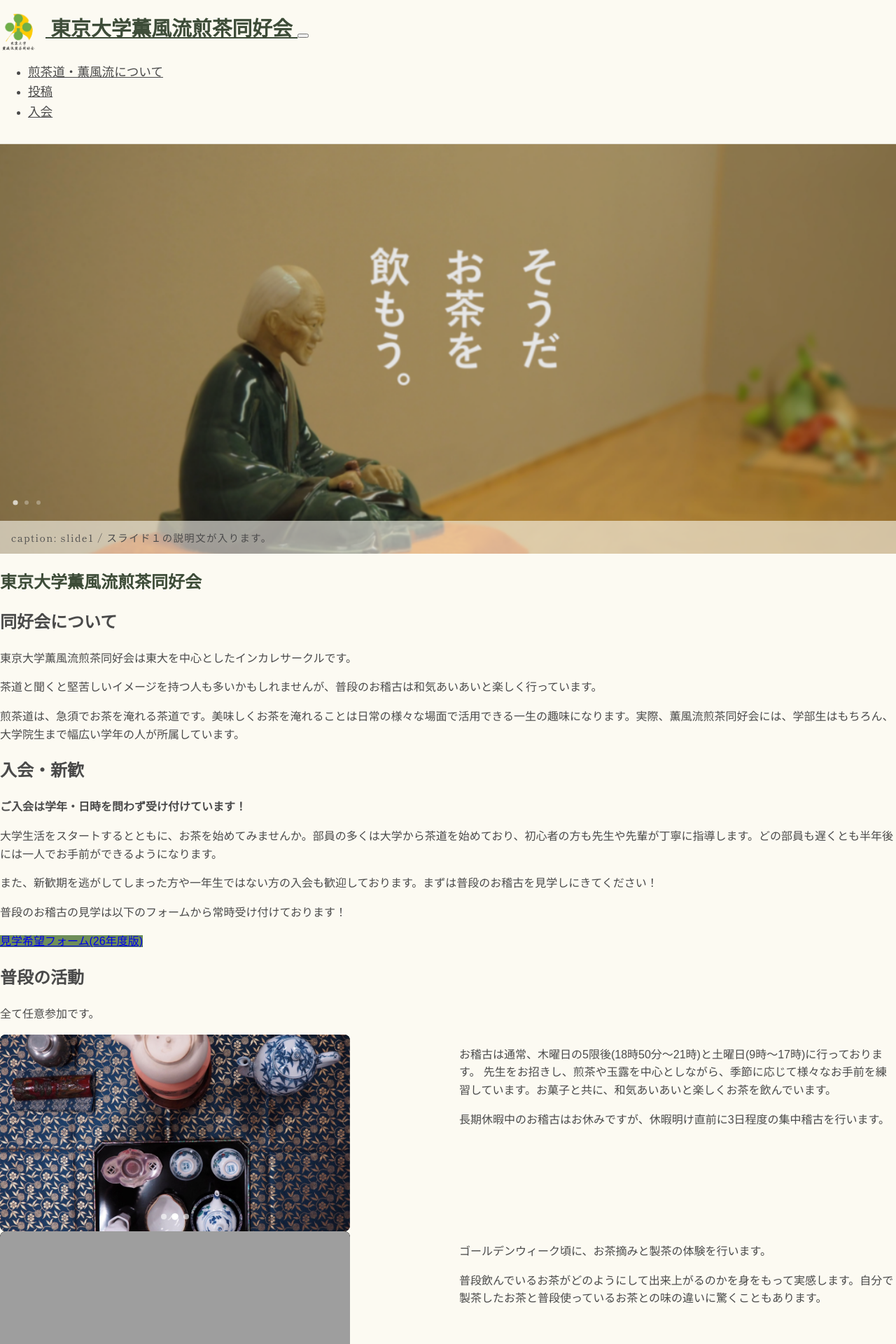
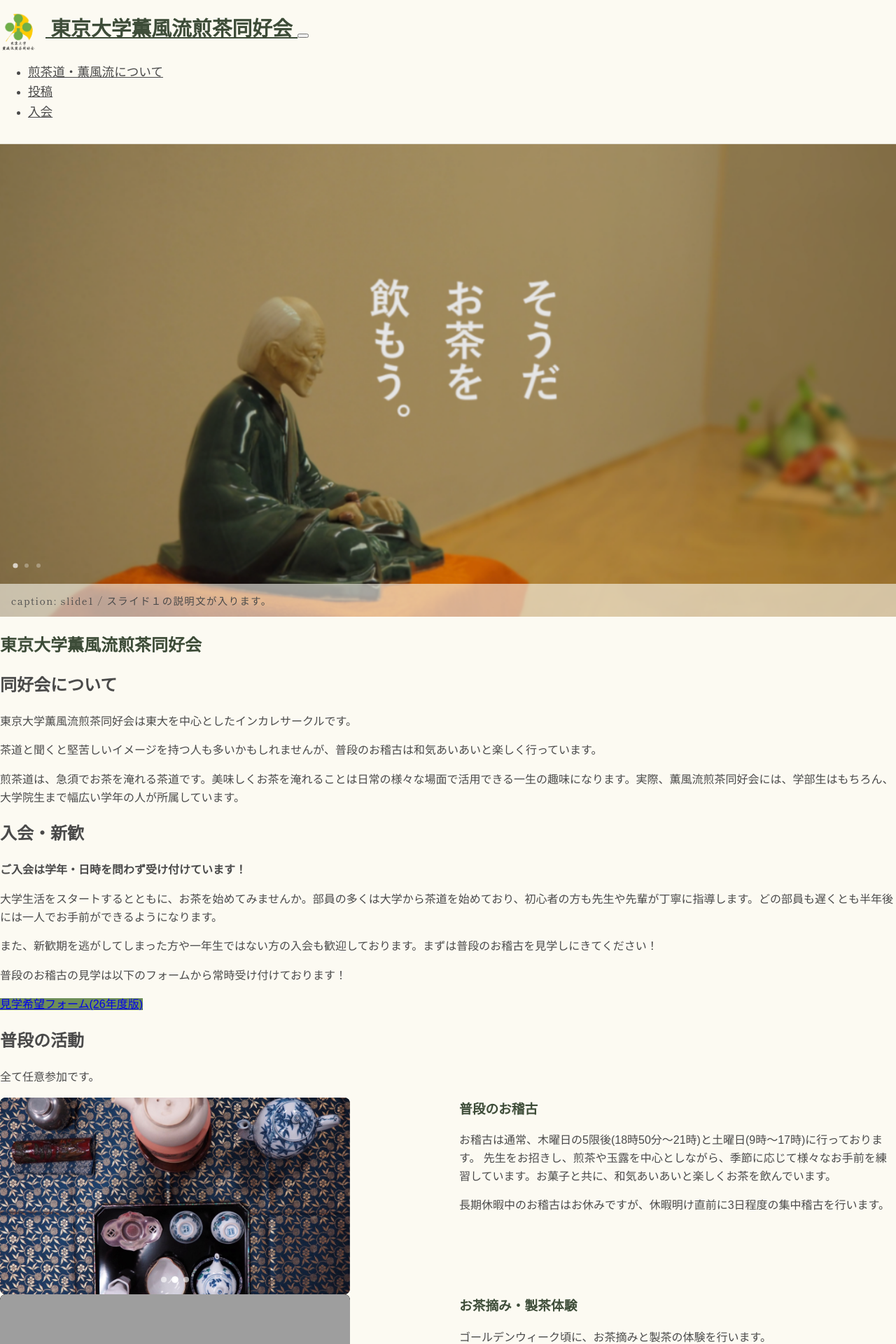
Before and after one commit to citrusml/sencha_ut, a Jekyll site: the page built from index.html, in a window 1280 px wide. Shown: the top 1920 px of the page at 70% size. Built offline with Jekyll 4.4.1, drawn with Linux system fonts in a browser that asks for light colours; some web fonts are replaced; comment, search, counter and statistics services are not loaded; grey boxes are pictures that could not be loaded.

Commit message:
画像の挿入4

```diff
--- a/assets/css/style.css
+++ b/assets/css/style.css
@@ -196,10 +196,19 @@
 .slideshow-container {
   position: relative;
   max-width: 100%;
-  height: 65vh; /* スクロール誘発のため中途半端に */
+  height: 55vh; /* default smaller for mobile */
+  min-height: 300px;
   margin: 0;
   overflow: hidden;
   background-color: var(--color-bg); /* サイトの背景色 */
+}
+
+/* デスクトップではもう少し高さを確保 */
+@media (min-width: 992px) {
+  .slideshow-container {
+    height: 75vh;
+    min-height: 450px;
+  }
 }
 
 /* スライド（重ねて配置し、transformで動かす） */
--- a/index.html
+++ b/index.html
@@ -66,7 +66,6 @@
         <!-- レスポンシブな写真と文章のレイアウト -->
         <div class="responsive-section mt-5">
           <div class="responsive-image">
-            <h3 class="image-overlay">お稽古</h3>
             <div class="local-slideshow" data-interval="3000">
               <div class="local-slide"><img src="{{ "/assets/images/お稽古の様子2.jpg" | relative_url }}" alt="普段のお稽古の様子"></div>
               <div class="local-slide"><img src="{{ "/assets/images/お稽古の様子3.jpg" | relative_url }}" alt="お稽古の様子2"></div>
@@ -75,6 +74,9 @@
             </div>
           </div>
           <div class="responsive-text">
+            <h3>
+              普段のお稽古
+            </h3>
             <p>
               お稽古は通常、木曜日の5限後(18時50分〜21時)と土曜日(9時〜17時)に行っております。
               先生をお招きし、煎茶や玉露を中心としながら、季節に応じて様々なお手前を練習しています。お菓子と共に、和気あいあいと楽しくお茶を飲んでいます。
@@ -86,15 +88,16 @@
         <div class="responsive-section mt-5">
           <div class="responsive-image">
             <div class="local-slideshow" data-interval="3000">
-              <h3 class="image-overlay">お茶摘み・製茶体験</h3>
               <div class="local-slide"><img src="{{ "/assets/images/製茶体験3.png" | relative_url }}" alt="お茶摘み・製茶体験"></div>
-              <h3 class="image-overlay">お茶摘み・製茶体験</h3>
               <div class="local-slide"><img src="{{ "/assets/images/製茶体験2.png" | relative_url }}" alt="製茶体験2"></div>
-              <div class="local-slide"><img src="{{ "/assets/images/製茶体験.png" | relative_url }}" alt="製茶体験3"></div>
+              <div class="local-slide"><img src="{{ "/assets/images/製茶体験.jpg" | relative_url }}" alt="製茶体験3"></div>
               <div class="local-dots"></div>
             </div>
           </div>
           <div class="responsive-text">
+            <h3>
+              お茶摘み・製茶体験
+            </h3>
             <p>ゴールデンウィーク頃に、お茶摘みと製茶の体験を行います。</p>
             <p>
               普段飲んでいるお茶がどのようにして出来上がるのかを身をもって実感します。自分で製茶したお茶と普段使っているお茶との味の違いに驚くこともあります。
@@ -113,6 +116,9 @@
             </div>
           </div>
           <div class="responsive-text">
+            <h3>
+              全国煎茶道大会
+            </h3>
             <p>毎年5月下旬に、京都府宇治市の黄檗山万福寺で開催される全国煎茶道大会に参加します。</p>
             <p>
               他の流派のお手前を知る貴重な機会です。京都への遠征となるため、同好会での旅行として楽しむことも兼ねています。
@@ -126,6 +132,9 @@
             <img src="{{ "/assets/images/駒場祭茶会.png" | relative_url}}" alt="駒場祭茶会">
           </div>
           <div class="responsive-text">
+            <h3>
+              駒場祭茶会
+            </h3>
             <p>毎年11月下旬に、東京大学駒場キャンパスで行われる駒場祭でお茶会を開催します。</p>
             <p>
               1年生が人前で初めてお手前を披露する機会でもあり、初年度は駒場祭茶会を目標としてお稽古を行います。
@@ -144,6 +153,9 @@
             </div>
           </div>
           <div class="responsive-text">
+            <h3>
+              東京大煎茶会
+            </h3>
             <p>
               毎年11月下旬に、東京都新橋で開催される東京大煎茶会に参加します。
             </p>
```
